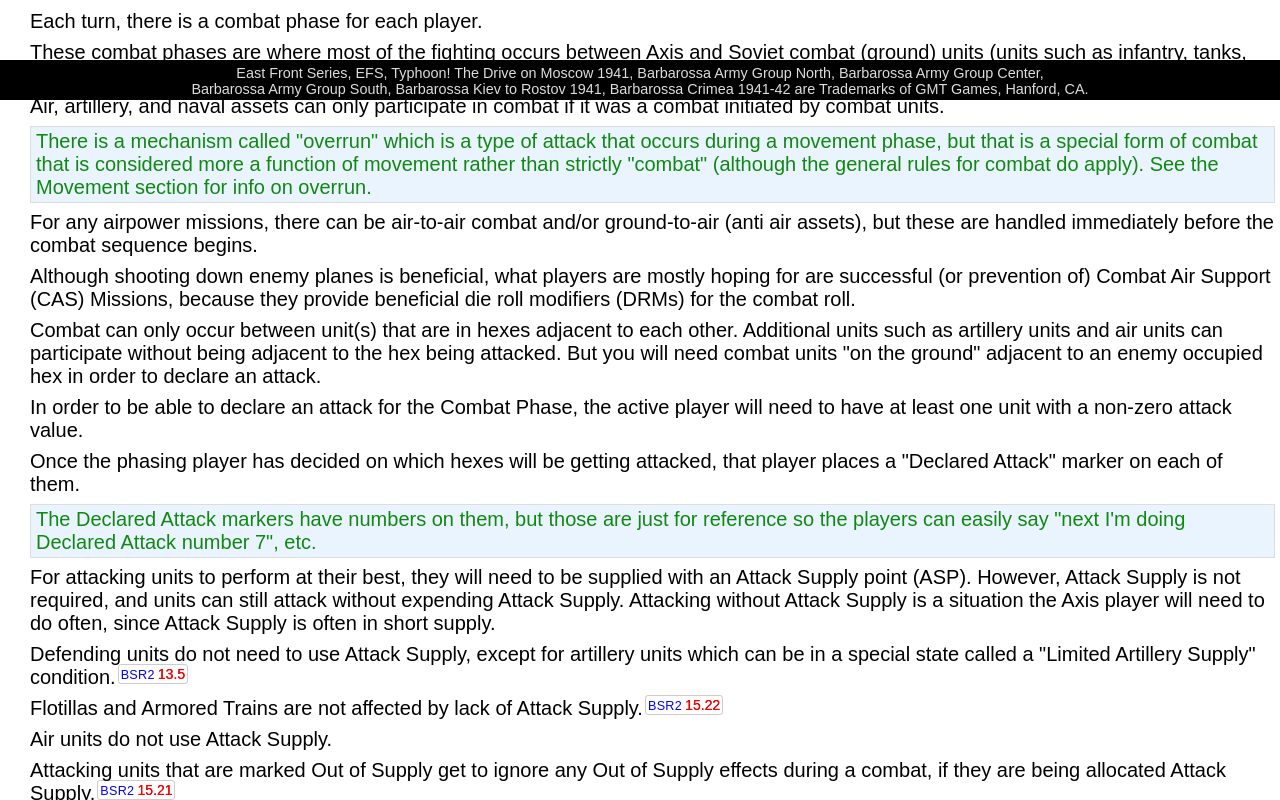
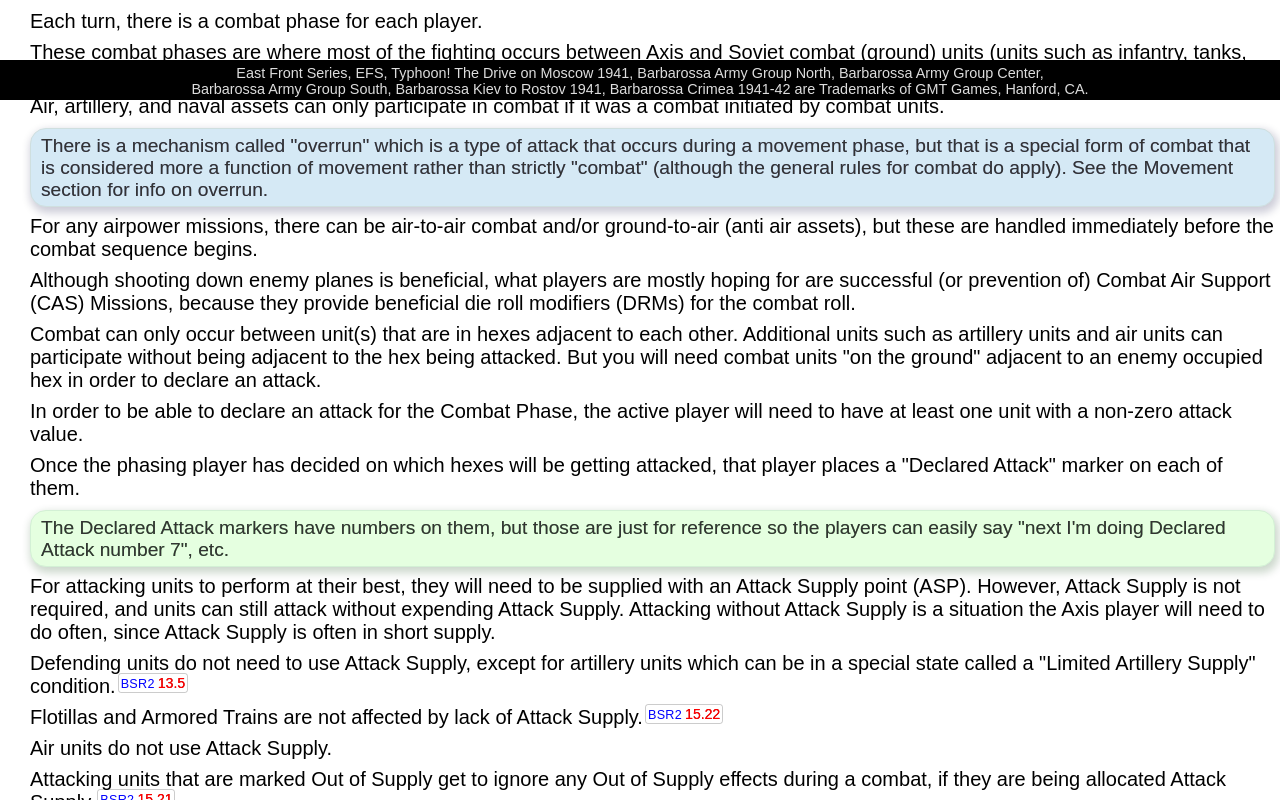
Before and after one commit to cserret/wargalley, a React (Create React App) app: page /efs/combat in a window 1280 px wide. Shown: the part 700-1500 px from the top of the page. Built offline with nearby package versions, Linux system fonts and the light colour scheme.

Commit message:
styling notes and explanation boxes. And some grammar fixes.

```diff
--- a/src/Components/Efs/Combat/Combat.js
+++ b/src/Components/Efs/Combat/Combat.js
@@ -864,7 +864,7 @@ const Combat = (props) => {
                     Once the phasing player has decided on which hexes will be getting attacked, that player places
                     a "Declared Attack" marker on each of them.
                     <span className="spacer0_5rem" />
-                    <div className="rules-note">
+                    <div className="rules-clarification">
                         The Declared Attack markers have numbers on them, but those are just for reference so the players can easily say "next I'm doing
                         Declared Attack number 7", etc.
                     </div>
@@ -1432,7 +1432,7 @@ const Combat = (props) => {
                             <li>The Defender hex was a non-destroyed Fortification and/or all attackers were attacking across Fortified Lines.</li>
                         </ul>
                         <span className="spacer0_5rem" />
-                        Attacking a non-destroyed Fortification *and* across fortified lines does not count as 2 additional losses, its counts as 1 additional loss.
+                        Attacking a non-destroyed Fortification *and* across fortified lines does not count as 2 additional losses, it counts as 1 additional loss.
                         <span className="spacer0_5rem" />
                         <b>Additionally:</b>
                         <span className="spacer0_5rem" />
@@ -1442,7 +1442,7 @@ const Combat = (props) => {
                             <div>
                                 <span className="title">Fuel Shortage and Star Result<BsrLink page="43" rule="16.32b" /></span><br />
                                 If attacking <b>or defending</b> Axis units include a red attack strength armored unit with a Fuel Shortage marker, then a Star Result
-                                causes an additional step loss to the Axis (not necessarily to a red attack factor armor unit).
+                                causes a "Additional Loss" - an additional step loss to the Axis (not necessarily to a red attack factor armor unit).
                             </div>
                         </div>
 
@@ -1455,7 +1455,7 @@ const Combat = (props) => {
 
 
 
-                    <span className="spacer1_0rem" />
+                    <span className="spacer0_5rem" />
 
 
 
@@ -1464,13 +1464,11 @@ const Combat = (props) => {
                     <span className="spacer1rem" />
                     <b>Special Situation Asterisk Losses</b><BsrLink page="43" rule="16.33" />
                     <span className="spacer0_5rem" />
-                    Attacking armor and engineers may be subject to "Special Situation" star losses under certain conditions, if there a Star Result.
-                    <span className="spacer0_5rem" />
-                    If there is a step loss to armor or engineers due to these
-                    Special Situation losses - they will not be cumulative with the "Additional" star losses described above. They describe
-                    from what unit the first loss is to be taken from.
-                    <span className="spacer0_5rem" />
-                    If there is both a armor and engineer Special Situation both occuring in a combat, a red-attack value armor unit must take the first loss.
+                    Armor, engineers, anti-tank, anti-aircraft, and bunker busting units may be subject to "Special Situation" star losses under certain conditions.
+                    <span className="spacer0_5rem" />
+                    A "Special Situation Asterisk Loss" is not cumulative with "Additional Loss".
+                    <span className="spacer0_5rem" />
+                    If conditions are met for both "Armor Attrition Loss" and "Engineer Loss" Special Situations, then a red-attack value armor unit must take the step loss.
                     <span className="spacer1rem" />
 
                     <div className="image-text background-pink">
@@ -1481,7 +1479,7 @@ const Combat = (props) => {
                             <ul>
                                 <li>The attacking force has one or more steps of red-strength armored units, and</li>
                                 <li>The defending force has any anti-tank, armor, and/or anti-aircraft units, and</li>
-                                <li>at least one of the conditions of Additional Loss occurs, <b>or a numeric Attacker loss is on result on the combat table</b>.</li>
+                                <li>at least one of the conditions of Additional Loss occurs, <b>*OR* a numeric Attacker loss is on result on the combat table</b>.</li>
                             </ul>
                             <span className="spacer0_5rem" />
                             <b><i>AND</i></b> if there is any step loss(es) for the Defender in the combat result, then the defender must take the first step loss
@@ -1517,12 +1515,16 @@ const Combat = (props) => {
                         If you have a "Special Situation" step loss - what that means is that the first "Additional Loss" you have must be taken from
                         an armor unit (for Armor Attrition) or an Engineer/Bunker Buster (for Engineer Loss).
                         <span className="spacer0_5rem" />
-                        However, for Armor Attrition - even if there is no "Additional Loss" required, it still requires the first loss to be taken from a
-                        red attack factor armor unit if there is a numeric loss listed on the combat result. This does not apply for Engineer Loss however.
+                        However, Armor Attrition - even if the conditions for "Additional Loss" are not met - still requires the first loss to be taken from a
+                        red attack factor armor unit <b>IF</b> there is a numeric loss listed on the combat result. This does not apply for Engineer Loss. Engineer Loss
+                        requires that the conditions for "Additional Loss" be met.
                         <span className="spacer0_5rem" />
                         If you are using Engineer Effects and/or Bunker Busting, and get a star result - it only requires the first Additional Loss to be taken
                         from an Engineer or Bunker Buster unit <b>*if*</b> you qualify for Additional Loss. If both Engineer Effects and Bunker Busting are being used,
                         and Engineer Loss is required, then the owning player chooses which to lose a step from, an engineer step or a step from the bunker busting unit.
+                        <span className="spacer0_5rem" />
+                        If "Additional Loss" conditions are met, and Armor Attrition and Engineer Loss conditions are met, and a bunker busting unit is being used -
+                        then its still 1 required (first) step lost - which must come from a red-attack value armor.
                     </div>
 
                 </div>
--- a/src/Components/Efs/Efs.scss
+++ b/src/Components/Efs/Efs.scss
@@ -350,10 +350,28 @@
 }
 
 .rules-note {
-  border: 1px solid #ddd;
-  padding: 3px 5px;
-  background-color: #eaf4ff;
-  color: #181;
+  display: inline-block;
+  margin-top: 2px;
+  border-radius: 16px;
+  border: 1px solid #cfdfdf;
+  padding: 6px 10px 5px 10px;
+  background-color: #d5e9f5;
+  color: #333;
+  text-shadow: 0 0 rgba(0,0,100,0.4);
+  font-size: 96%;
+  box-shadow: 2px 4px 8px 2px rgba(0,0,60,0.2);
+}
+.rules-clarification {
+  display: inline-block;
+  margin-top: 2px;
+  border-radius: 16px;
+  border: 1px solid #d3f0d5;
+  padding: 6px 10px 5px 10px;
+  background-color: #e5ffe0;
+  color: #333;
+  text-shadow: 0 0 rgba(0,110,0,0.5);
+  font-size: 96%;
+  box-shadow: 2px 4px 8px 2px rgba(0,60,0,0.2);
 }
   .rule-ref {
     color: red;
```
Also changed, not shown: package.json (+2 -8 lines), src/images/efs/overview/soviet_artillery_120.png.
